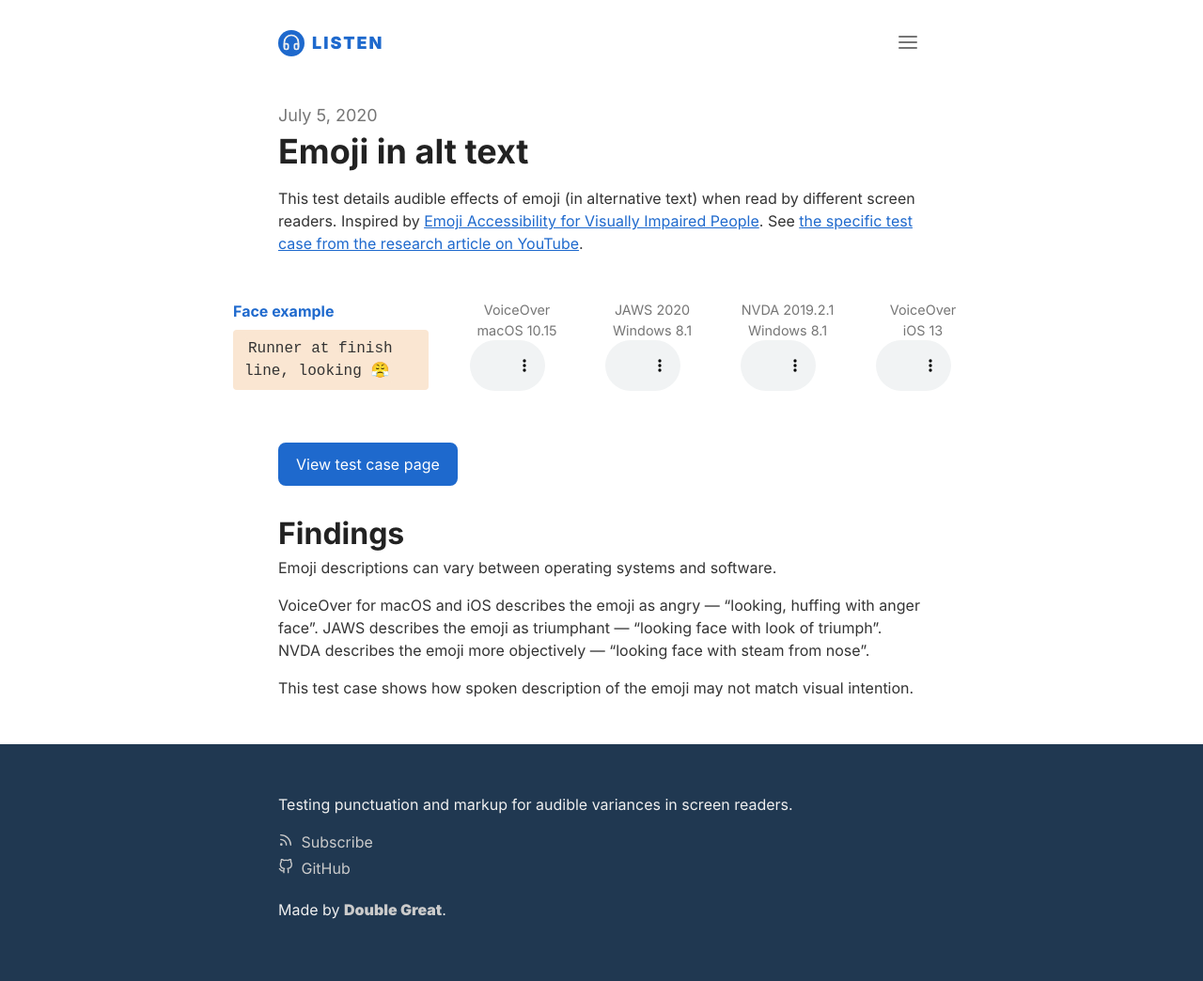
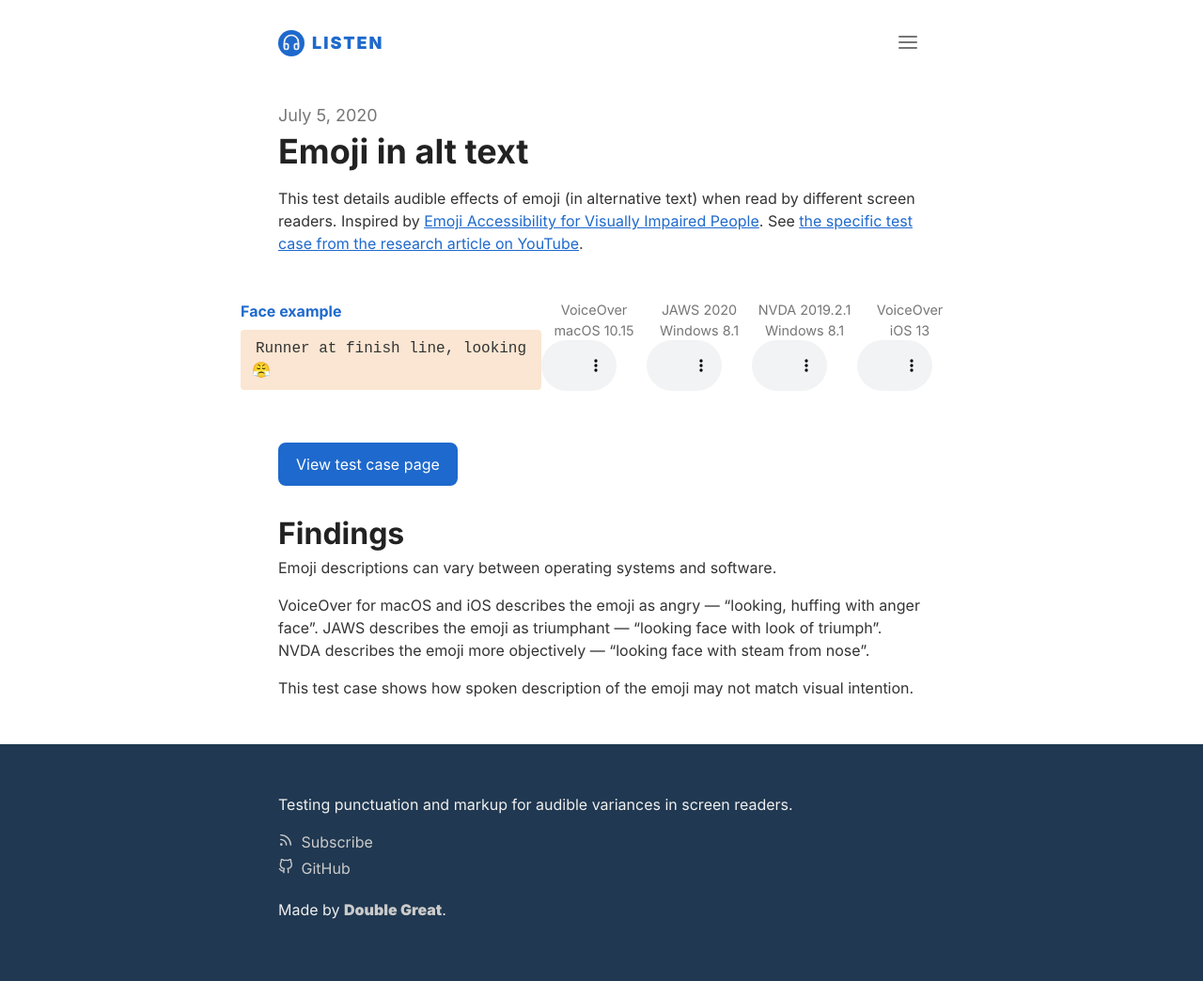
Before and after one commit to double-great/listen, a Jekyll site: the page built from _posts/2020-07-05-emoji.md, in a window 1280 px wide. Shown: the whole page at 94% size. Built offline with Jekyll 4.4.1, drawn with Linux system fonts in a browser that asks for light colours.

Commit message:
Table sizing/scaling adjustments; remove margin/padding from :target

```diff
--- a/_sass/_base.scss
+++ b/_sass/_base.scss
@@ -50,10 +50,6 @@ a {
 }
 
 :target {
-  margin-right: -0.5rem;
-  margin-left: -0.5rem;
-  padding-right: 0.5rem;
-  padding-left: 0.5rem;
   color: $color-text-body;
   text-decoration: none;
   background-color: $color-highlight;
--- a/_sass/_table.scss
+++ b/_sass/_table.scss
@@ -17,13 +17,16 @@
   flex-wrap: wrap;
   justify-content: space-between;
   margin-bottom: 1rem;
-  padding-top: 1rem;
-  padding-bottom: 1rem;
+  padding: 1rem 0.5rem;
   border-bottom: $border-thin solid $color-border;
+
+  @include bp($mq-small) {
+    flex-wrap: nowrap;
+  }
 }
 
 .table-grid-title {
-  flex-shrink: 0;
+  flex-grow: 1;
   width: 100%;
   font-size: 1rem;
 
@@ -54,7 +57,7 @@
   }
 
   @include bp($mq-small) {
-    width: 13rem;
+    width: 10rem;
   }
 }
 
@@ -66,7 +69,7 @@
 
   @include bp($mq-small) {
     display: block;
-    width: 6.25rem;
+    width: 7rem;
   }
 }
 
```
